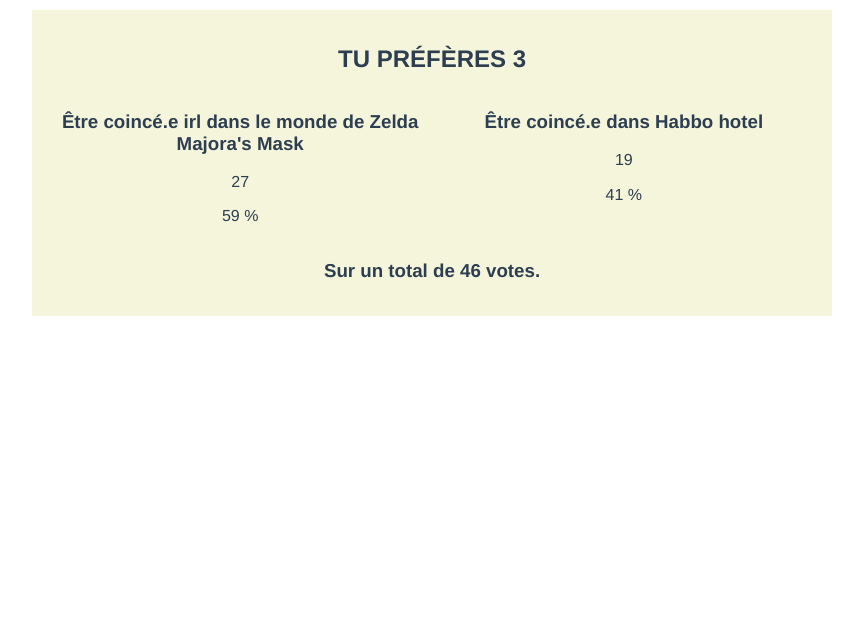
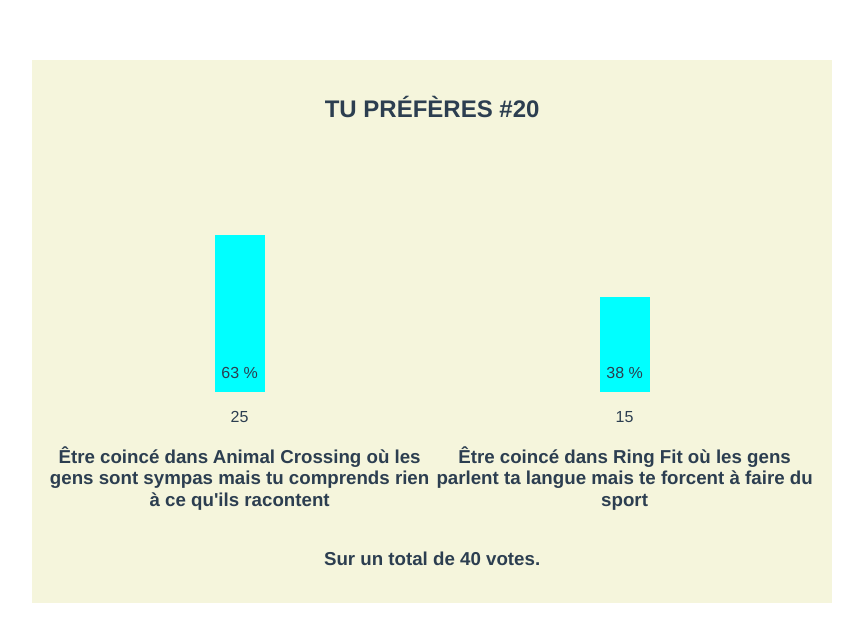
Before and after one commit to valentedylan92/tu-preferes, a Vue app: page / in a window 1280 px wide. Shown: the top 642 px of the page, without its empty margins (208-1071 px from the left). Built offline with nearby package versions, Linux system fonts and the light colour scheme.

Commit message:
Update list + affichabe bar pourcentage

```diff
--- a/src/App.vue
+++ b/src/App.vue
@@ -38,16 +38,4 @@
   color: #2c3e50;
 }
 
-nav {
-
-
-  a {
-    font-weight: bold;
-    color: #2c3e50;
-
-    &.router-link-exact-active {
-      color: #42b983;
-    }
-  }
-}
 </style>
--- a/src/assets/scss/components/_cardElements.scss
+++ b/src/assets/scss/components/_cardElements.scss
@@ -19,3 +19,27 @@
         display: flex;
     }
 }
+
+.bar{
+    height: 250px;
+    width: 50px;
+    margin: auto;
+    position: relative;
+    &__inner{
+        @for $i from 1 through 100 {
+            &.height-#{$i} {
+                height :$i*1%;
+                background-color: aqua;
+                position: absolute;
+                bottom: 0;
+                width: 100%;
+                display: flex;
+                flex-direction: column;
+                justify-content: flex-end;
+                p{
+                    margin: 0 0 10px;
+                }
+            }
+          }
+    }
+}
--- a/src/assets/scss/views/GameScreen.scss
+++ b/src/assets/scss/views/GameScreen.scss
@@ -3,4 +3,5 @@
     display: flex;
     flex-direction: column;
     align-items: center;
+    padding: 50px 0;
 }
--- a/src/components/CardElement.vue
+++ b/src/components/CardElement.vue
@@ -1,17 +1,25 @@
 <template>
     <div class="card">
       <div class="card__inner">
-        <h2>TU PRÉFÈRES {{id}}</h2>
+        <h2>TU PRÉFÈRES #{{id}}</h2>
         <div class="choice__container">
           <div class="choice">
+            <div class="bar">
+              <div :class="'bar__inner height-'+percentage1">
+                <p class="choice__result">{{percentage1}} %</p>
+              </div>
+            </div>
+            <p class="choice__result">{{element.result1}} </p>
             <h3 class="choice__title">{{element.choice1}}</h3>
-            <p class="choice__result">{{element.result1}} </p>
-            <p class="choice__result">{{Math.round(100*element.result1/(element.result1+element.result2))}} %</p>
           </div>
           <div class="choice">
+            <div class="bar">
+              <div :class="'bar__inner height-'+percentage2">
+                <p class="choice__result"> {{percentage2}} %</p>
+              </div>
+            </div>
+            <p class="choice__result">{{element.result2}}</p>
             <h3 class="choice__title">{{element.choice2}}</h3>
-            <p class="choice__result">{{element.result2}}</p>
-            <p class="choice__result"> {{Math.round(100*element.result2/(element.result1+element.result2))}} %</p>
           </div>
         </div>
         <h3>Sur un total de {{(element.result1+element.result2)}} votes.</h3>
@@ -23,7 +31,12 @@
 <script>
 export default {
   name: 'CardElement',
-
-  props:["element", "index", "id"]
+  props:["element", "index", "id"],
+  data() {
+    return {
+      percentage1: Math.round(100*this.element.result1/(this.element.result1+this.element.result2)).toString(),
+      percentage2:Math.round(100*this.element.result2/(this.element.result1+this.element.result2)).toString()
+    }
+  }
 }
 </script>
--- a/src/list.json
+++ b/src/list.json
@@ -19,5 +19,152 @@
         "choice2":"Être coincé.e dans Habbo hotel",
         "result1":27,
         "result2":19
+    },
+    {
+        "id":4,
+        "choice1":"Une vérité qui fait mal",
+        "choice2":"Un mensonge qui fait du bien",
+        "result1":42,
+        "result2":4
+    },
+    {
+        "id":5,
+        "choice1":"Sentir bon tout le temps en toute circonstance",
+        "choice2":"Ne plus jamais bafouiller de toute ta vie",
+        "result1":33,
+        "result2":15
+    },
+    {
+        "id":6,
+        "choice1":"Que David Guetta fasse un DJ set dans ta chambre tous les matins à 6h",
+        "choice2":"Que Mathieu Delormeau te mette des nouilles dans le slip tous les soirs avant de dormir",
+        "result1":44,
+        "result2":1
+    },
+    {
+        "id":7,
+        "choice1":"Avoir plus d'argent",
+        "choice2":"Avoir plus de temps",
+        "result1":25,
+        "result2":20
+    },
+    {
+        "id":8,
+        "choice1":"Avoir un orgasme dès que tu entends du Francky Vincent",
+        "choice2":"Hurler 'VAS-Y FRANCKY C'EST BON' quand tu jouis",
+        "result1":34,
+        "result2":9
+    },
+    {
+        "id":9,
+        "choice1":"Réaliser ton plus grand rêve mais perdre contact avec la personne la plus chère à tes yeux",
+        "choice2":"Garder la personne la plus chère à tes yeux mais ne jamais réaliser ton rêve",
+        "result1":6,
+        "result2":38
+    },
+    {
+        "id":10,
+        "choice1":"Le comté",
+        "choice2":"Le morbier",
+        "result1":26,
+        "result2":10
+    },
+    {
+        "id":11,
+        "choice1":"Parler en ASMR toute ta vie",
+        "choice2":"Parler avec un très mauvais accent québécois toute ta vie",
+        "result1":16,
+        "result2":27
+    },
+    {
+        "id":12,
+        "choice1":"Que Twitch reste une plateforme 100% de divertissement",
+        "choice2":"Que d'autres sujets 'sérieux' dont la politique s'installent sur Twitch",
+        "result1":31,
+        "result2":10
+    },
+    {
+        "id":13,
+        "choice1":"Partir en vacances dans ta destination de rêve avec quelqu'un que tu peux pas blairer",
+        "choice2":"Partir en vacances à Dunkerque avec ta personne préférée",
+        "result1":3,
+        "result2":40
+    },
+    {
+        "id":14,
+        "choice1":"Ne plus avoir de genoux, donc avoir les jambes droites TOUTE TA LIFE",
+        "choice2":"Ne plus avoir de coudes, donc t'as les bras tendus TOUTE TA LIFE",
+        "result1":25,
+        "result2":13
+    },
+    {
+        "id":15,
+        "choice1":"Être obligé de dire oui à toutes les questions qu'on te pose",
+        "choice2":"Être obligé de dire non à toutes les questions qu'on te pose",
+        "result1":22,
+        "result2":12
+    },
+    {
+        "id":16,
+        "choice1":"Te faire tatouer le portrait de ton père en réaliste autour du téton par un professionnel",
+        "choice2":"Te faire tatouer un dessin que tu veux vraiment sur le bras, mais par un enfant de 5 ans",
+        "result1":3,
+        "result2":35
+    },
+    {
+        "id":17,
+        "choice1":"Maîtriser 3 nouvelles langues étrangères parfaitement",
+        "choice2":"Comprendre ce que disent les animaux",
+        "result1":27,
+        "result2":17
+    },
+    {
+        "id":18,
+        "choice1":"Vivre dans un pays très froid (températures négatives et tout) toute ta vie",
+        "choice2":"Vivre dans un pays très chaud (canicule) toute ta vie",
+        "result1":33,
+        "result2":8
+    },
+    {
+        "id":19,
+        "choice1":"Vivre le jour",
+        "choice2":"Vivre la nuit",
+        "result1":9,
+        "result2":28
+    },
+    {
+        "id":20,
+        "choice1":"Être coincé dans Animal Crossing où les gens sont sympas mais tu comprends rien à ce qu'ils racontent",
+        "choice2":"Être coincé dans Ring Fit où les gens parlent ta langue mais te forcent à faire du sport ",
+        "result1":25,
+        "result2":15
+    },
+    {
+        "id":21,
+        "choice1":"Avoir des yeux à la place des tétons et des tétons à la place des yeux ",
+        "choice2":"Avoir tes parties génitales à la place du nez et ton nez à la place de tes parties génitales",
+        "result1":37,
+        "result2":2
+    },
+    {
+        "id":22,
+        "choice1":"Avoir des accès illimités gratos et VIP à tous les restaurants du monde ",
+        "choice2":"Avoir des accès illimités gratos et VIP à tous les cinémas et salles de concerts du monde",
+        "result1":18,
+        "result2":25
+    },
+    {
+        "id":23,
+        "choice1":"Te réincarner en chat qui dort qui mange et qui flex toute la journée",
+        "choice2":"Te réincarner en aigle bogoss qui plane sur les rageux mais bosse à temps plein",
+        "result1":32,
+        "result2":13
+    },
+    {
+        "id":24,
+        "choice1":"Avoir Toad comme meilleur ami, une voix hyper reloue mais le type est une véritable crème",
+        "choice2":"Midona, qui te manque de respect mais qui te propose des plans culs réguliers",
+        "result1":31,
+        "result2":13
     }
 ]
```
